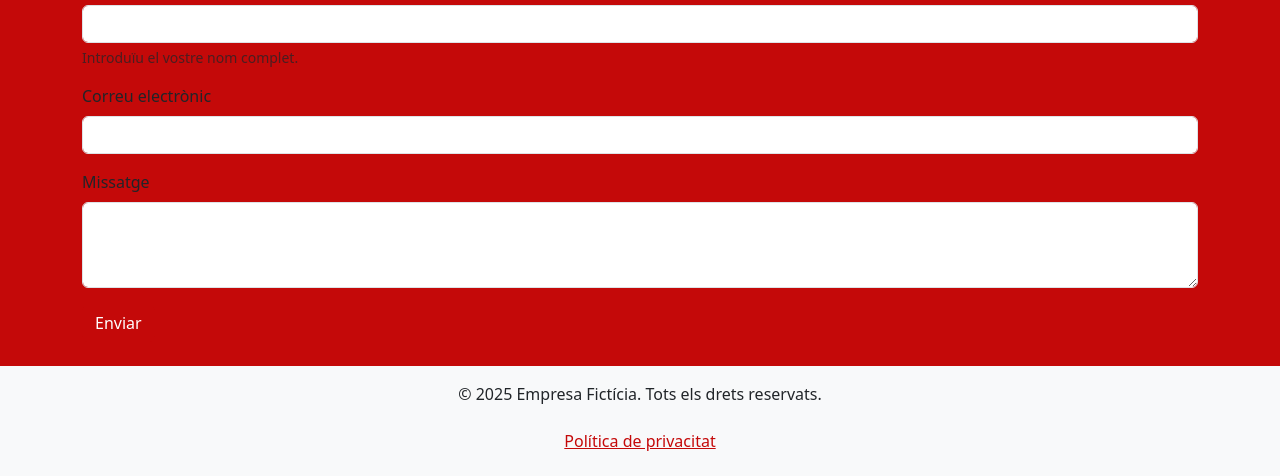
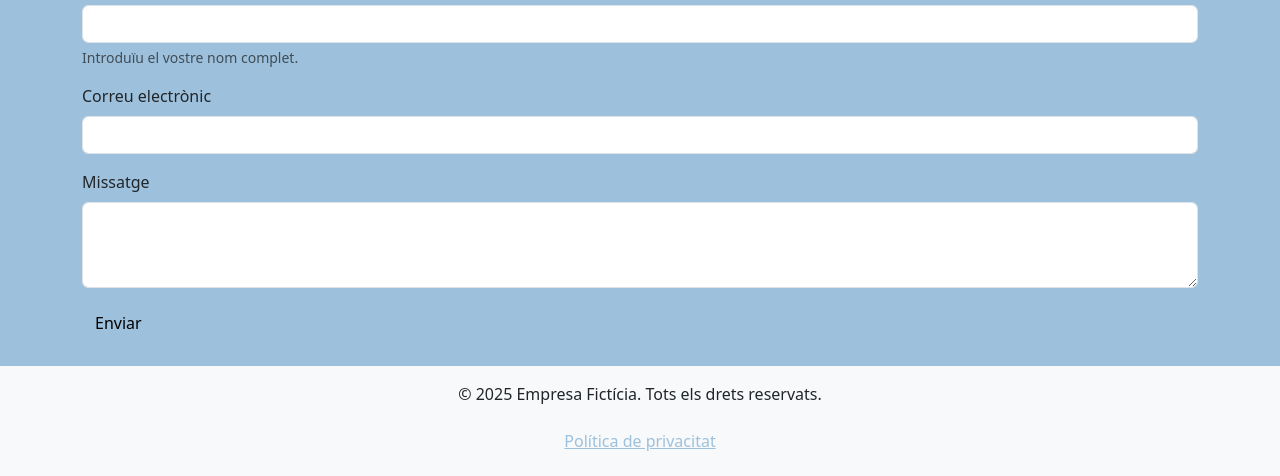
Before and after one commit to Och8s/empresaMix, a website built with Vite: page daw-widgets/index.html in a window 1280 px wide. Shown: the part 464-940 px from the top of the page. Built offline with nearby package versions, Linux system fonts and the light colour scheme.

```diff
--- a/daw-widgets/src/styles.scss
+++ b/daw-widgets/src/styles.scss
@@ -1,5 +1,5 @@
-$primary: #c40909;
-$secondary: #ffa500;
+$primary: #9dc1dc;
+$secondary: #595a5b;
 
 @import "../node_modules/bootstrap/scss/bootstrap";
 
```
Also changed, not shown: daw-widgets/src/styles.css.
